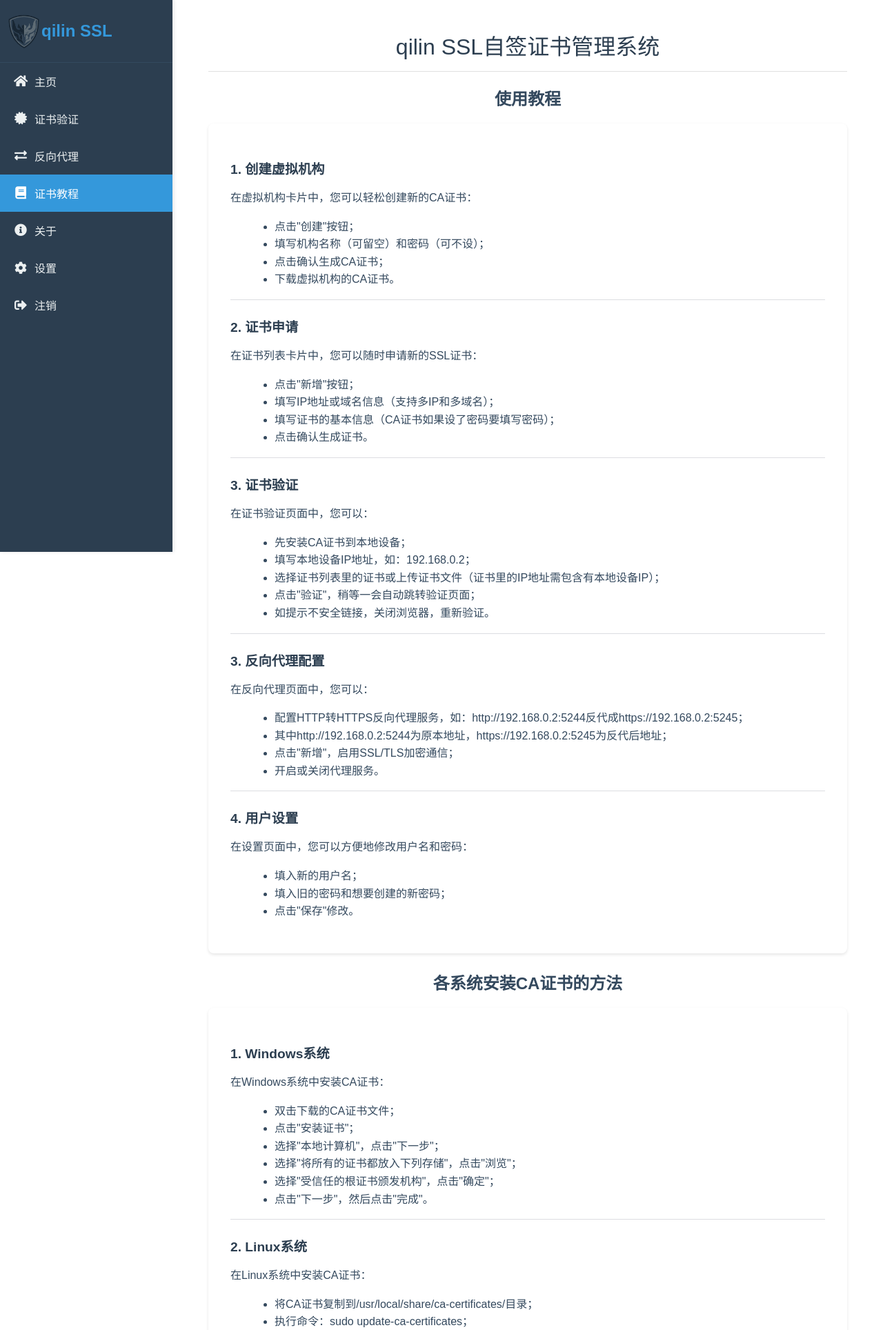
After one commit to linzxcw/qilin_SSL, a Flask app: page /tutorial in a window 1280 px wide. The commit adds this page. Shown: the top 1928 px of the page at 69% size. Run offline with Flask 3, Linux system fonts and the light colour scheme; the visitor is signed in with stand-in values (Sample User, id 1).

Commit message:
Second commit

```diff
--- a/app.py
+++ b/app.py
@@ -242,6 +242,11 @@
 @login_required
 def proxy():
     return render_template('proxy.html')
+
+@app.route('/tutorial')
+@login_required
+def tutorial():
+    return render_template('tutorial.html')
 
 @app.route('/about')
 @login_required
--- a/proxy/proxy_data.json
+++ b/proxy/proxy_data.json
@@ -10,7 +10,7 @@
     "key_filename": null,
     "cert_expiry": "2035-03-26",
     "created_at": "2025-03-28 11:20:43",
-    "pid": 57408,
+    "pid": 56996,
     "status": "on"
   },
   {
--- a/templates/about.html
+++ b/templates/about.html
@@ -65,8 +65,8 @@
             <li><a href="/"><i class="icon-home"></i><span>主页</span></a></li>
             <li><a href="/verify"><i class="icon-certificate"></i><span>证书验证</span></a></li>
             <li><a href="/proxy"><i class="icon-exchange"></i><span>反向代理</span></a></li>
-            <li><a href="#"><i class="icon-book"></i><span>证书教程</span></a></li>
-            <li><a href="#" class="active"><i class="icon-info-circle"></i><span>关于</span></a></li>
+            <li><a href="/tutorial"><i class="icon-book"></i><span>证书教程</span></a></li>
+            <li><a href="/about" class="active"><i class="icon-info-circle"></i><span>关于</span></a></li>
             <li><a href="/settings"><i class="fas fa-cog"></i><span>设置</span></a></li>
             <li><a href="/logout"><i class="fas fa-sign-out-alt"></i><span>注销</span></a></li>
         </ul>
--- a/templates/index.html
+++ b/templates/index.html
@@ -19,7 +19,7 @@
             <li><a href="/" class="active"><i class="icon-home"></i><span>主页</span></a></li>
             <li><a href="/verify"><i class="icon-certificate"></i><span>证书验证</span></a></li>
             <li><a href="/proxy"><i class="icon-exchange"></i><span>反向代理</span></a></li>
-            <li><a href="#"><i class="icon-book"></i><span>证书教程</span></a></li>
+            <li><a href="/tutorial"><i class="icon-book"></i><span>证书教程</span></a></li>
             <li><a href="/about"><i class="icon-info-circle"></i><span>关于</span></a></li>
             <li><a href="/settings"><i class="fas fa-cog"></i><span>设置</span></a></li>
             <li><a href="/logout"><i class="fas fa-sign-out-alt"></i><span>注销</span></a></li>
--- a/templates/proxy.html
+++ b/templates/proxy.html
@@ -21,7 +21,7 @@
             <li><a href="/"><i class="icon-home"></i><span>主页</span></a></li>
             <li><a href="/verify"><i class="icon-certificate"></i><span>证书验证</span></a></li>
             <li><a href="/proxy" class="active"><i class="icon-exchange"></i><span>反向代理</span></a></li>
-            <li><a href="#"><i class="icon-book"></i><span>证书教程</span></a></li>
+            <li><a href="/tutorial"><i class="icon-book"></i><span>证书教程</span></a></li>
             <li><a href="/about"><i class="icon-info-circle"></i><span>关于</span></a></li>
             <li><a href="/settings"><i class="fas fa-cog"></i><span>设置</span></a></li>
             <li><a href="/logout"><i class="fas fa-sign-out-alt"></i><span>注销</span></a></li>
--- a/templates/settings.html
+++ b/templates/settings.html
@@ -62,7 +62,7 @@
             <li><a href="/"><i class="icon-home"></i><span>主页</span></a></li>
             <li><a href="/verify"><i class="icon-certificate"></i><span>证书验证</span></a></li>
             <li><a href="/proxy"><i class="icon-exchange"></i><span>反向代理</span></a></li>
-            <li><a href="#"><i class="icon-book"></i><span>证书教程</span></a></li>
+            <li><a href="/tutorial"><i class="icon-book"></i><span>证书教程</span></a></li>
             <li><a href="/about"><i class="icon-info-circle"></i><span>关于</span></a></li>
             <li><a href="/settings" class="active"><i class="fas fa-cog"></i><span>设置</span></a></li>
             <li><a href="/logout"><i class="fas fa-sign-out-alt"></i><span>注销</span></a></li>
--- /dev/null
+++ b/templates/tutorial.html
@@ -0,0 +1,195 @@
+<!DOCTYPE html>
+<html lang="zh-CN">
+<head>
+    <meta charset="UTF-8">
+    <meta name="viewport" content="width=device-width, initial-scale=1.0">
+    <link rel="icon" href="{{ url_for('static', filename='images/qilinssl-logo.ico') }}">
+    <title>证书教程 - qilin SSL自签证书管理系统</title>
+    <link rel="stylesheet" href="https://cdnjs.cloudflare.com/ajax/libs/font-awesome/5.15.4/css/all.min.css">
+    <link rel="stylesheet" href="{{ url_for('static', filename='css/style.css') }}">
+    <link rel="stylesheet" href="{{ url_for('static', filename='css/icons.css') }}">
+    <script src="https://code.jquery.com/jquery-3.6.0.min.js"></script>
+    <style>
+        .tutorial-container {
+            padding: 2rem;
+            max-width: 1000px;
+            margin: 0 auto;
+        }
+        .tutorial-header {
+            text-align: center;
+
+        }
+        .tutorial-header h1 {
+            color: #2c3e50;
+            margin-bottom: 1rem;
+        }
+        .tutorial-header h2 {
+            color: #34495e;
+            font-size: 1.5rem;
+        }
+        .tutorial-card {
+            background: white;
+            padding: 2rem;
+            border-radius: 8px;
+            box-shadow: 0 2px 4px rgba(0, 0, 0, 0.1);
+            margin-bottom: 1.5rem;
+        }
+        .tutorial-step {
+            margin-bottom: 1.5rem;
+
+            border-bottom: 1px solid #dcdde1;
+        }
+        .tutorial-step:last-child {
+            border-bottom: none;
+            margin-bottom: 0;
+            padding-bottom: 0;
+        }
+        .tutorial-step h3 {
+            color: #2c3e50;
+            margin-bottom: 1rem;
+            font-size: 1.2rem;
+        }
+        .tutorial-step p {
+            color: #34495e;
+            line-height: 1.6;
+            margin-bottom: 1rem;
+        }
+        .tutorial-step ul {
+            list-style-type: disc;
+            margin-left: 1.5rem;
+            color: #34495e;
+            line-height: 1.6;
+        }
+    </style>
+</head>
+<body>
+    <!-- 侧边栏 -->
+    <div class="sidebar">
+        <div class="sidebar-header" style="padding-left: 10px;">
+            <img src="/static/images/qilinssl-logo.png" alt="logo" style="width: 50px; height: 50px;">
+            <h2>qilin SSL</h2>
+        </div>
+        <ul class="sidebar-menu">
+            <li><a href="/"><i class="icon-home"></i><span>主页</span></a></li>
+            <li><a href="/verify"><i class="icon-certificate"></i><span>证书验证</span></a></li>
+            <li><a href="/proxy"><i class="icon-exchange"></i><span>反向代理</span></a></li>
+            <li><a href="/tutorial" class="active"><i class="icon-book"></i><span>证书教程</span></a></li>
+            <li><a href="/about"><i class="icon-info-circle"></i><span>关于</span></a></li>
+            <li><a href="/settings"><i class="fas fa-cog"></i><span>设置</span></a></li>
+            <li><a href="/logout"><i class="fas fa-sign-out-alt"></i><span>注销</span></a></li>
+        </ul>
+    </div>
+
+    <!-- 主内容区域 -->
+    <div class="main-content">
+        <div class="tutorial-container">
+            <div class="tutorial-header">
+                <h1>qilin SSL自签证书管理系统</h1>
+                <h2>使用教程</h2>
+            </div>
+            <div class="tutorial-card">
+                <div class="tutorial-step">
+                    <h3>1. 创建虚拟机构</h3>
+                    <p>在虚拟机构卡片中，您可以轻松创建新的CA证书：</p>
+                    <ul>
+                        <li>点击"创建"按钮；</li>
+                        <li>填写机构名称（可留空）和密码（可不设）；</li>
+                        <li>点击确认生成CA证书；</li>
+                        <li>下载虚拟机构的CA证书。</li>
+                    </ul>
+                </div>
+                <div class="tutorial-step">
+                    <h3>2. 证书申请</h3>
+                    <p>在证书列表卡片中，您可以随时申请新的SSL证书：</p>
+                    <ul>
+                        <li>点击"新增"按钮；</li>
+                        <li>填写IP地址或域名信息（支持多IP和多域名）；</li>
+                        <li>填写证书的基本信息（CA证书如果设了密码要填写密码）；</li>
+                        <li>点击确认生成证书。</li>
+                    </ul>
+                </div>
+                <div class="tutorial-step">
+                    <h3>3. 证书验证</h3>
+                    <p>在证书验证页面中，您可以：</p>
+                    <ul>
+                        <li>先安装CA证书到本地设备；</li>
+                        <li>填写本地设备IP地址，如：192.168.0.2；</li>
+                        <li>选择证书列表里的证书或上传证书文件（证书里的IP地址需包含有本地设备IP）；</li>
+                        <li>点击"验证"，稍等一会自动跳转验证页面；</li>
+                        <li>如提示不安全链接，关闭浏览器，重新验证。</li>
+                    </ul>
+                </div>
+                <div class="tutorial-step">
+                    <h3>3. 反向代理配置</h3>
+                    <p>在反向代理页面中，您可以：</p>
+                    <ul>
+                        <li>配置HTTP转HTTPS反向代理服务，如：http://192.168.0.2:5244反代成https://192.168.0.2:5245；</li>
+                        <li>其中http://192.168.0.2:5244为原本地址，https://192.168.0.2:5245为反代后地址；</li>
+                        <li>点击"新增"，启用SSL/TLS加密通信；</li>
+                        <li>开启或关闭代理服务。</li>
+                    </ul>
+                </div>
+                <div class="tutorial-step">
+                    <h3>4. 用户设置</h3>
+                    <p>在设置页面中，您可以方便地修改用户名和密码：</p>
+                    <ul>
+                        <li>填入新的用户名；</li>
+                        <li>填入旧的密码和想要创建的新密码；</li>
+                        <li>点击"保存"修改。</li>
+                    </ul>
+                </div>
+            </div>
+            <div class="tutorial-header">
+                <h2>各系统安装CA证书的方法</h2>
+            </div>
+            <div class="tutorial-card">
+                <div class="tutorial-step">
+                    <h3>1. Windows系统</h3>
+                    <p>在Windows系统中安装CA证书：</p>
+                    <ul>
+                        <li>双击下载的CA证书文件；</li>
+                        <li>点击"安装证书"；</li>
+                        <li>选择"本地计算机"，点击"下一步"；</li>
+                        <li>选择"将所有的证书都放入下列存储"，点击"浏览"；</li>
+                        <li>选择"受信任的根证书颁发机构"，点击"确定"；</li>
+                        <li>点击"下一步"，然后点击"完成"。</li>
+                    </ul>
+                </div>
+                <div class="tutorial-step">
+                    <h3>2. Linux系统</h3>
+                    <p>在Linux系统中安装CA证书：</p>
+                    <ul>
+                        <li>将CA证书复制到/usr/local/share/ca-certificates/目录；</li>
+                        <li>执行命令：sudo update-ca-certificates；</li>
+                        <li>重启浏览器即可生效。</li>
+                    </ul>
+                </div>
+                <div class="tutorial-step">
+                    <h3>3. Android系统</h3>
+                    <p>在Android系统中安装CA证书：</p>
+                    <ul>
+                        <li>下载CA证书到手机；</li>
+                        <li>打开设置，搜索"证书"或"安全"；</li>
+                        <li>选择"安装证书"或"从存储设备安装"；</li>
+                        <li>找到并选择下载的CA证书文件；</li>
+                        <li>按照提示完成安装。</li>
+                    </ul>
+                </div>
+                <div class="tutorial-step">
+                    <h3>4. iOS系统</h3>
+                    <p>在iOS系统中安装CA证书：</p>
+                    <ul>
+                        <li>用Safari浏览器下载CA证书；</li>
+                        <li>打开设置，点击"已下载描述文件"；</li>
+                        <li>点击"安装"按钮；</li>
+                        <li>输入设备密码；</li>
+                        <li>前往设置-通用-关于本机-证书信任设置；</li>
+                        <li>找到新安装的CA证书并启用信任。</li>
+                    </ul>
+                </div>
+            </div>
+        </div>
+    </div>
+
+</body>
+</html>
--- a/templates/verify.html
+++ b/templates/verify.html
@@ -21,7 +21,7 @@
             <li><a href="/"><i class="icon-home"></i><span>主页</span></a></li>
             <li><a href="/verify" class="active"><i class="icon-certificate"></i><span>证书验证</span></a></li>
             <li><a href="/proxy"><i class="icon-exchange"></i><span>反向代理</span></a></li>
-            <li><a href="#"><i class="icon-book"></i><span>证书教程</span></a></li>
+            <li><a href="/tutorial"><i class="icon-book"></i><span>证书教程</span></a></li>
             <li><a href="/about"><i class="icon-info-circle"></i><span>关于</span></a></li>
             <li><a href="/settings"><i class="fas fa-cog"></i><span>设置</span></a></li>
             <li><a href="/logout"><i class="fas fa-sign-out-alt"></i><span>注销</span></a></li>
```
Also changed, not shown: README.md.
